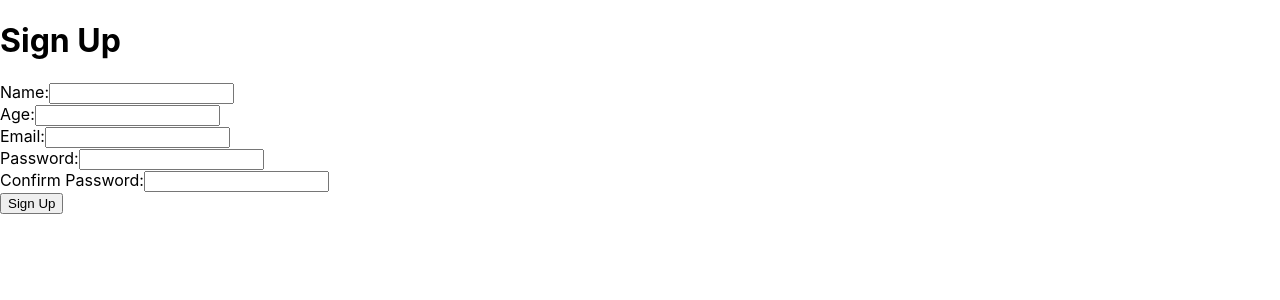
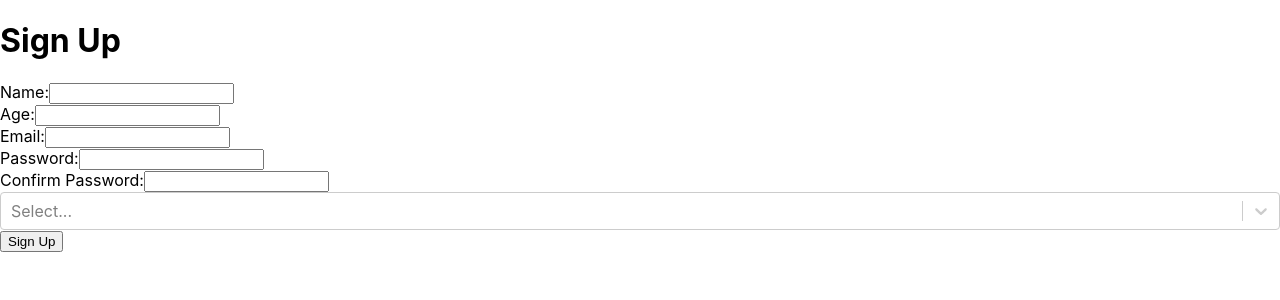
Before and after one commit to StevenNZ/frinder, a React (Create React App) app in the folder my-app/: page /sign-up in a window 1280 px wide. Shown: the top 300 px of the page. Built offline with nearby package versions, Linux system fonts and the light colour scheme.

Commit message:
feat: database implemented with logic completed

```diff
--- a/my-app/package.json
+++ b/my-app/package.json
@@ -15,6 +15,7 @@
     "react-dom": "^18.2.0",
     "react-router-dom": "^6.14.1",
     "react-scripts": "5.0.1",
+    "react-select": "^5.7.3",
     "styled-components": "^6.0.3",
     "typescript": "^4.9.5",
     "web-vitals": "^2.1.4"
--- a/my-app/src/Signin.js
+++ /dev/null
@@ -1,51 +0,0 @@
-import React from 'react'
-import { signInWithEmailAndPassword } from 'firebase/auth';
-import { useState } from 'react';
-import { auth } from './auth/Firebase';
-
-const Signin = () => {
-    const [email, setEmail] = useState("");
-    const [password, setPassword] = useState("");
-
-  const signIn = (e) => {
-    e.preventDefault();
-
-    signInWithEmailAndPassword(auth, email, password)
-      .then((userCredential) => {
-        console.log(userCredential);
-      })
-      .catch((error) => {
-        console.log(error);
-      });
-  };
-  return (
-    <div>
-        <h1>Sign In</h1>
-        <form onSubmit={signIn}>
-          <div>
-            <label htmlFor="email">Email:</label>
-            <input
-              type="email"
-              id="email"
-              value={email}
-              onChange={(e) => setEmail(e.target.value)}
-              required
-            />
-          </div>
-          <div>
-            <label htmlFor="password">Password:</label>
-            <input
-              type="password"
-              id="password"
-              value={password}
-              onChange={(e) => setPassword(e.target.value)}
-              required
-            />
-          </div>
-          <button type="submit">Sign In</button>
-        </form>
-      </div>
-  )
-}
-
-export default Signin
--- a/my-app/src/Signup.js
+++ b/my-app/src/Signup.js
@@ -1,6 +1,10 @@
 import React, { useState } from 'react';
 import { createUserWithEmailAndPassword } from "firebase/auth";
-import { auth } from './auth/Firebase';
+import { signOut } from 'firebase/auth'
+import { auth, db } from './auth/Firebase';
+import { set, ref } from 'firebase/database';
+import Select from 'react-select'
+
 
 
 const Signup = () => {
@@ -9,17 +13,39 @@ const Signup = () => {
   const [email, setEmail] = useState('');
   const [password, setPassword] = useState('');
   const [confirmPassword, setConfirmPassword] = useState('');
+  const [hobbies, setHobbies] = useState('');
 
   const signUp = (e) => {
     e.preventDefault();
     createUserWithEmailAndPassword(auth, email, password)
       .then((userCredential) => {
         console.log(userCredential);
+
+        set(ref(db, auth.currentUser.uid), {
+          email: email,
+          username: name,
+          age: age,
+          hobbies: hobbies
+        });
+
+        signOut(auth).then(() => {
+          console.log("user signed out");
+      }).catch(error => console.log(error))
       })
       .catch((error) => {
         console.log(error);
       });
   };
+
+  const options = [
+    { value: 'reading', label: 'Reading' },
+    { value: 'cooking', label: 'Cooking' },
+    { value: 'gaming', label: 'Gaming' },
+    { value: 'bowling', label: 'Bowling' },
+    { value: 'yoga', label: 'Yoga' },
+    { value: 'music', label: 'Music' },
+    { value: 'running', label: 'Running' }
+  ]
 
   return (
     <div>
@@ -76,6 +102,17 @@ const Signup = () => {
             required
           />
         </div>
+        <Select
+          isMulti
+          name="colors"
+          options={options}
+          className="basic-multi-select"
+          classNamePrefix="select"
+          onChange={(e) =>
+            setHobbies(e)
+          }
+          required
+  />
         <button type="submit">Sign Up</button>
       </form>
     </div>
--- a/my-app/src/auth/AuthDetails.jsx
+++ b/my-app/src/auth/AuthDetails.jsx
@@ -1,21 +1,28 @@
 import React, { useEffect, useState } from 'react'
-import { auth } from './Firebase'
+import { auth, db } from './Firebase'
+import { ref, child, get } from "firebase/database";
 import { onAuthStateChanged, signOut } from 'firebase/auth'
-import Signin from '../Signin'
+import { signInWithEmailAndPassword } from 'firebase/auth';
 
 const AuthDetails = () => {
     const [authUser, setAuthUser] = useState(null)
+    const [email, setEmail] = useState("");
+    const [password, setPassword] = useState("");
+    const [name, setName] = useState("");
+    const [age, setAge] = useState("");
+    const [hobbies, setHobbies] = useState([])
 
     useEffect(() => {
         const listen = onAuthStateChanged(auth, (user) => {
             if (user) {
                 setAuthUser(user)
+                readData()
             } else {
                 setAuthUser(null)
             }
         })
         return listen()
-    },[])
+    },[name])
 
     const userSignOut = () => {
         signOut(auth).then(() => {
@@ -24,12 +31,73 @@ const AuthDetails = () => {
         }).catch(error => console.log(error))
     }
 
+    const signIn = (e) => {
+        e.preventDefault();
+
+        signInWithEmailAndPassword(auth, email, password)
+          .then((userCredential) => {
+            console.log(userCredential);
+
+            setAuthUser(auth.currentUser);
+            readData()
+          })
+          .catch((error) => {
+            console.log(error);
+          });
+      };
+
+      const readData = () => {
+        const dbRef = ref(db);
+            get(child(dbRef, auth.currentUser.uid)).then((snapshot) => {
+            if (snapshot.exists()) {
+                console.log(snapshot.val());
+
+                const dbResults = snapshot.val()
+                setName(dbResults.username)
+                setAge(dbResults.age)
+                setHobbies([])
+                dbResults.hobbies.map((hobby) => {
+                    setHobbies((prevHobbies) => [...prevHobbies, hobby.value])
+                })
+            } else {
+                console.log("No data available");
+            }
+            }).catch((error) => {
+            console.error(error);
+            });
+      }
+
   return (
     <div>
         {authUser
-        ? <><p>{`Hello ${authUser.email} 👋`}</p>
+        ? <><p>{`Hello ${name} 👋`}</p>
         <button onClick={userSignOut}>Sign Out</button> </>
-            : <Signin/>}
+            : <div>
+            <h1>Sign In</h1>
+            <form onSubmit={signIn}>
+              <div>
+                <label htmlFor="email">Email:</label>
+                <input
+                  type="email"
+                  id="email"
+                  value={email}
+                  onChange={(e) => setEmail(e.target.value)}
+                  required
+                />
+              </div>
+              <div>
+                <label htmlFor="password">Password:</label>
+                <input
+                  type="password"
+                  id="password"
+                  value={password}
+                  onChange={(e) => setPassword(e.target.value)}
+                  required
+                />
+              </div>
+              <button type="submit">Sign In</button>
+            </form>
+          </div>}
     </div>
   )
 }
```
Also changed, not shown: 1 other file (tests, documents, lock files or other folders).
